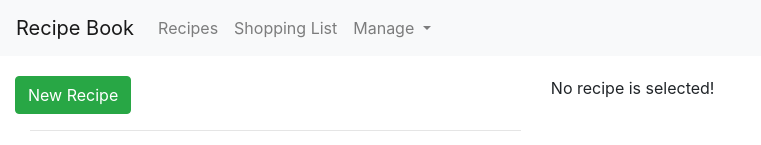
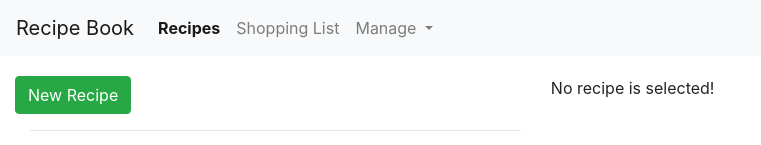
Before and after one commit to lukalid/angular-19_02, an Angular app: page /recipes in a window 1280 px wide. Shown: the top 145 px of the page, without its empty margins (0-761 px from the left). Built offline with nearby package versions, Linux system fonts and the light colour scheme.

Commit message:
Added routerLinkActive

```diff
--- a/src/app/header/header.component.css
+++ b/src/app/header/header.component.css
@@ -0,0 +1,3 @@
+.active {
+  font-weight: bold;
+}
--- a/src/app/header/header.component.html
+++ b/src/app/header/header.component.html
@@ -3,10 +3,10 @@
   <div class="collapse navbar-collapse" id="navbarSupportedContent">
     <ul class="navbar-nav mr-auto">
       <li class="nav-item">
-        <a class="nav-link" routerLink="recipes">Recipes</a>
+        <a class="nav-link" routerLink="/recipes" routerLinkActive="active">Recipes</a>
       </li>
       <li class="nav-item">
-        <a class="nav-link" routerLink="shopping-list">Shopping List</a>
+        <a class="nav-link" routerLink="/shopping-list" routerLinkActive="active">Shopping List</a>
       </li>
 
       <div class="nav-item dropdown">
```
